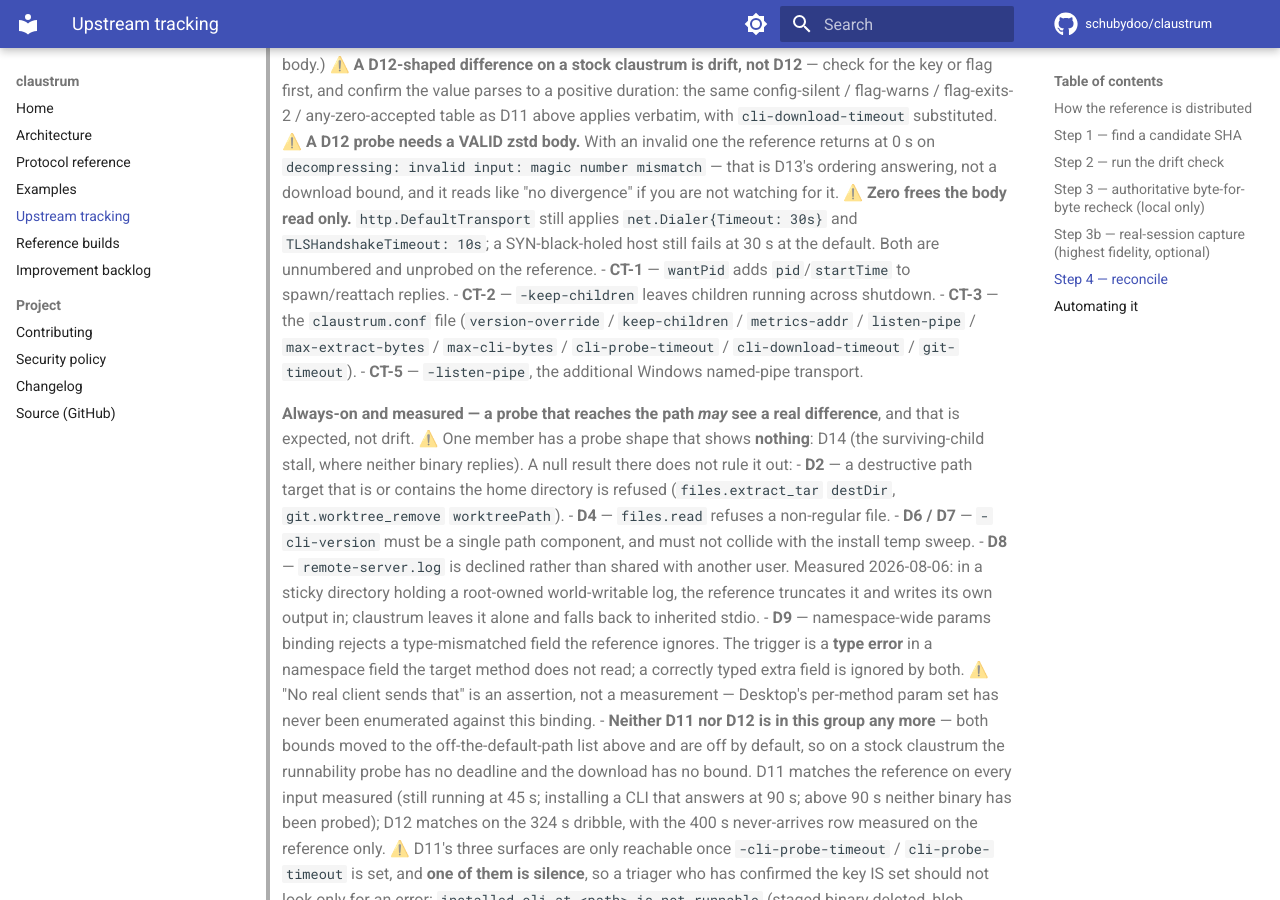
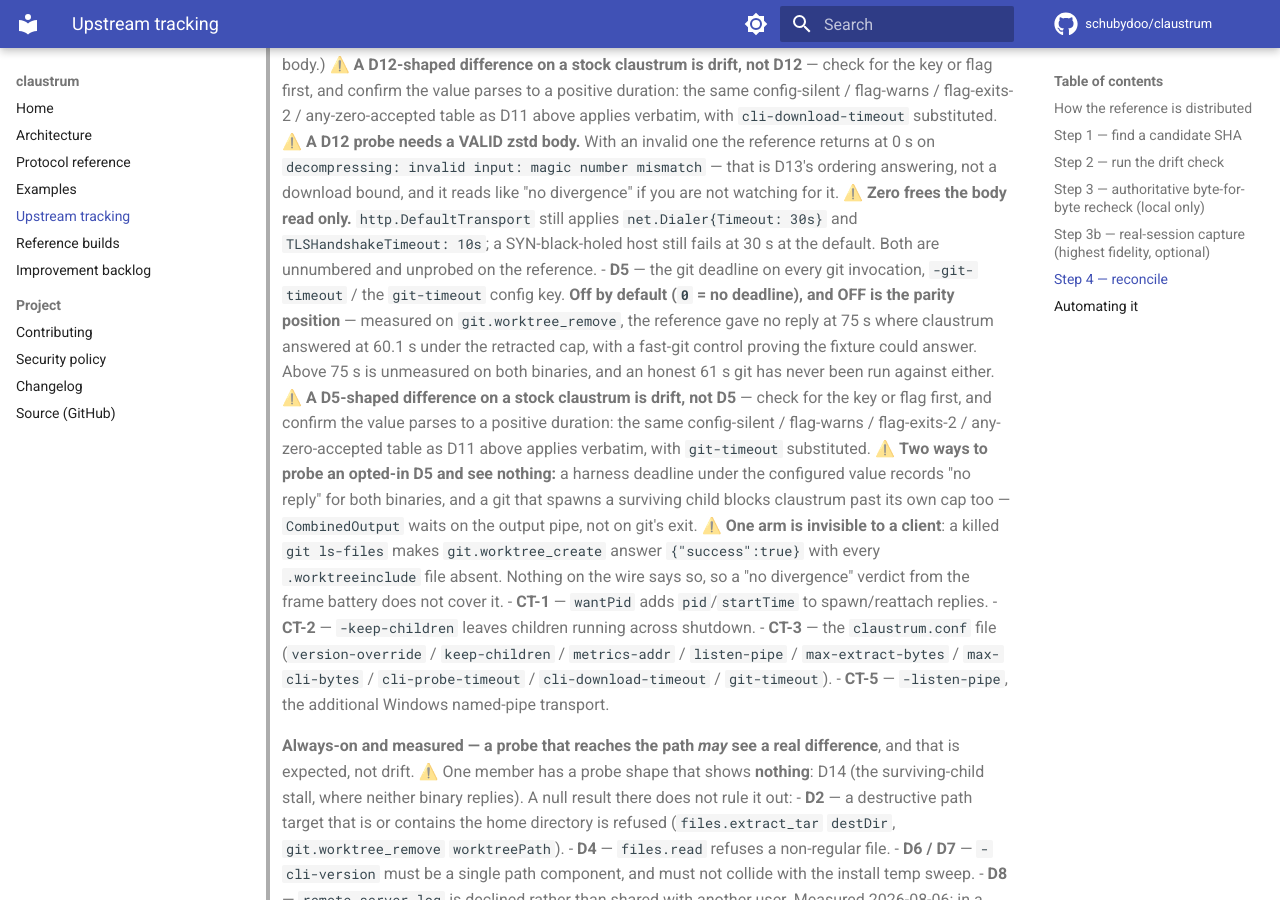
Before and after one commit to schubydoo/claustrum, an MkDocs documentation site: the page built from docs/UPSTREAM-TRACKING.md, in a window 1280 px wide and 900 px high, scrolled down 5115 px. Built offline with MkDocs 1.6.1 and Material for MkDocs 9.7.7, drawn with Linux system fonts in a browser that asks for light colours; comment, search, counter and statistics services are not loaded.

Commit message:
docs: record the silent ls-files arm, restore D5 to the triage index, pin the flag default
Review round 1 on PR 248, five findings. Two were my own fabrications.

The PR body claimed the worktreecopy consequence was "documented in the D5
entry, PROTOCOL.md's .worktreeinclude section and the call site". None of the
three had landed -- I wrote the claim and never made the edits, so the next
reader would have been told it was already written down and not gone looking.
It is the only arm of D5 that loses data while putting NOTHING on the wire: an
opted-in deadline kills the `git ls-files` that selects manifest files,
copyWorktreeIncludes takes its early return, populateWorktree is best-effort,
and git.worktree_create still answers success:true with every selected file
missing. Now recorded in all three places, plus the triage index.

D5 was removed from UPSTREAM-TRACKING's always-on group and never added to the
off-the-default-path one -- my own "restore numeric order" edit deleted the
bullet I had added and did not re-add it after D12, so D5 was in neither group
and a triager working the index would have found nothing. Restored after D12,
with what the sibling entries carry: the drift-vs-divergence warning, the
"a key being present does not mean a bound is in force" pointer, both
see-nothing probe shapes, and the invisible ls-files arm.

The DECLARED flag default was unpinned, and this repo already wrote that test
twice. TestGitTimeoutDefaultIsOff reads the package var, TestPrecedenceGitTimeout
calls the resolver directly, and the wiring test passes -git-timeout explicitly,
so `flag.Duration("git-timeout", 60*time.Second, …)` passed all three while every
real -serve resolved to 60 s. install_test.go says this in as many words for
-cli-probe-timeout and -cli-download-timeout; D5 was the fourth flip and the
first without it. Verified as an oracle: the mutant fails with `declared default
= "1m0s", want "0s"`. My first attempt at that mutant did not compile, which
would have been a false pass -- main.go does not import time, so the faithful
form is an untyped constant.

Two nits: a missing `//` separator that made godoc render the D5 FLIP block as a
trailing clause of the CombinedOutput caveat, and a zero-spelling row (`-0m`)
that the two sibling tables have and this one dropped -- keeping them diffable is
how the fused-switch mutant gets spotted.

Co-Authored-By: Claude Opus 5 <noreply@anthropic.com>

```diff
--- a/docs/UPSTREAM-TRACKING.md
+++ b/docs/UPSTREAM-TRACKING.md
@@ -255,6 +255,24 @@ If the check reports drift:
 >   `net.Dialer{Timeout: 30s}` and `TLSHandshakeTimeout: 10s`; a SYN-black-holed
 >   host still fails at 30 s at the default. Both are unnumbered and unprobed on the
 >   reference.
+> - **D5** — the git deadline on every git invocation, `-git-timeout` / the
+>   `git-timeout` config key. **Off by default (`0` = no deadline), and OFF is the
+>   parity position** — measured on `git.worktree_remove`, the reference gave no
+>   reply at 75 s where claustrum answered at 60.1 s under the retracted cap, with a
+>   fast-git control proving the fixture could answer. Above 75 s is unmeasured on
+>   both binaries, and an honest 61 s git has never been run against either.
+>   ⚠️ **A D5-shaped difference on a stock claustrum is drift, not D5** — check for
+>   the key or flag first, and confirm the value parses to a positive duration: the
+>   same config-silent / flag-warns / flag-exits-2 / any-zero-accepted table as D11
+>   above applies verbatim, with `git-timeout` substituted.
+>   ⚠️ **Two ways to probe an opted-in D5 and see nothing:** a harness deadline
+>   under the configured value records "no reply" for both binaries, and a git that
+>   spawns a surviving child blocks claustrum past its own cap too — `CombinedOutput`
+>   waits on the output pipe, not on git's exit.
+>   ⚠️ **One arm is invisible to a client**: a killed `git ls-files` makes
+>   `git.worktree_create` answer `{"success":true}` with every `.worktreeinclude`
+>   file absent. Nothing on the wire says so, so a "no divergence" verdict from the
+>   frame battery does not cover it.
 > - **CT-1** — `wantPid` adds `pid`/`startTime` to spawn/reattach replies.
 > - **CT-2** — `-keep-children` leaves children running across shutdown.
 > - **CT-3** — the `claustrum.conf` file (`version-override` / `keep-children` /
```
Also changed, not shown: docs/IMPROVEMENTS.md (+10 -1 lines), docs/PROTOCOL.md (+4 -1 lines), 4 other files.
